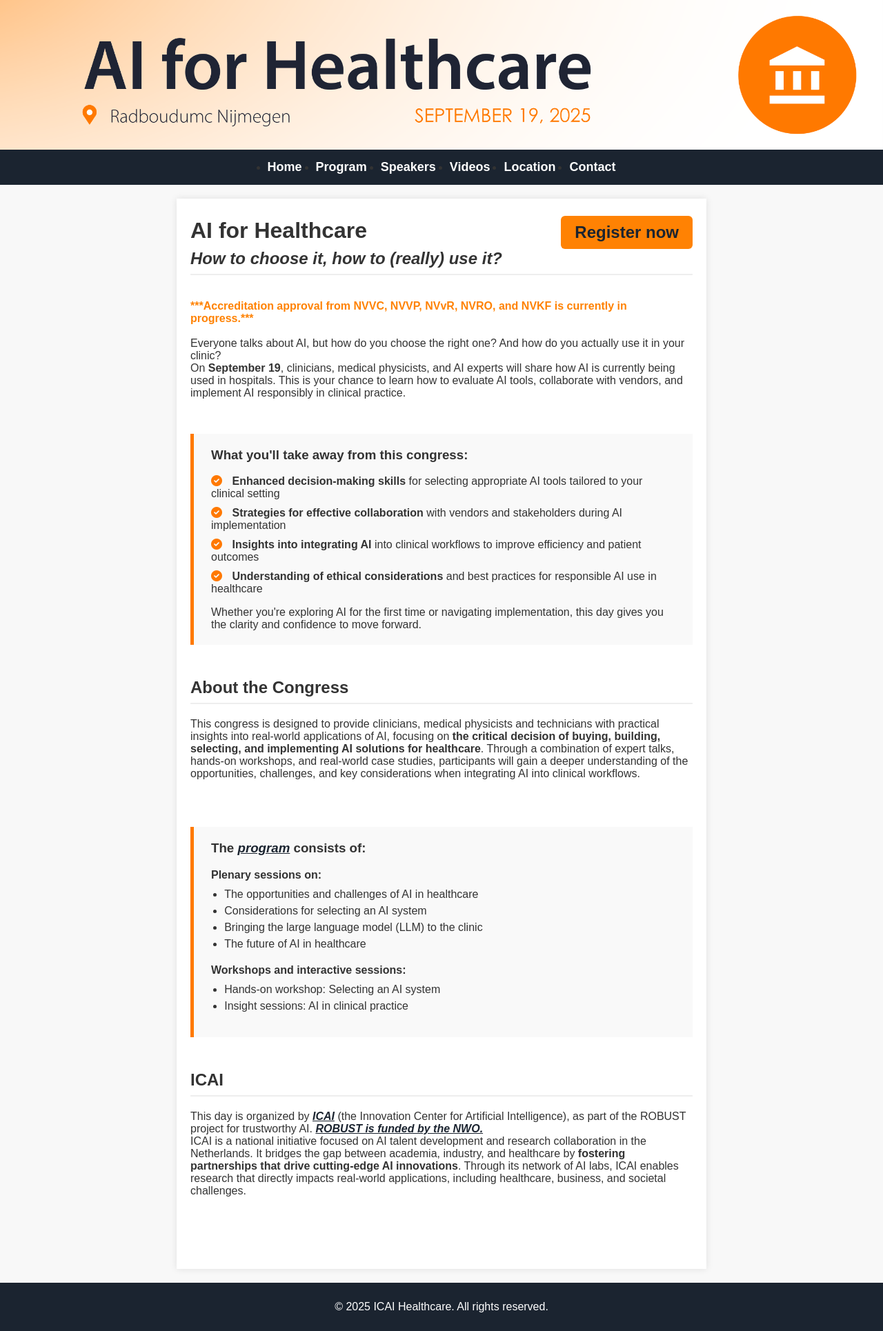
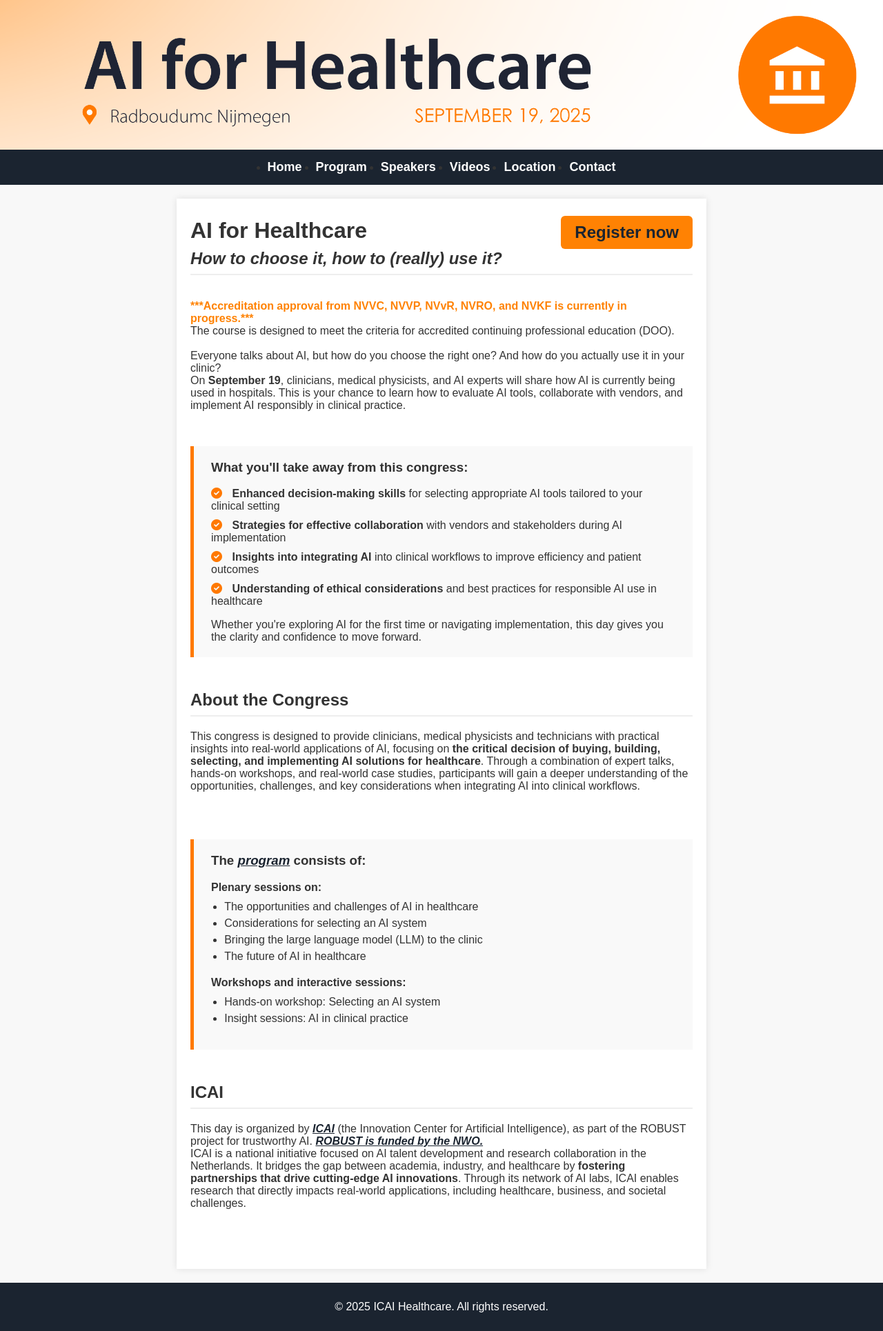
Before and after one commit to marliebesouw/marliebesouw.github.io, a Jekyll site: the page built from index.md, in a window 1280 px wide. Shown: the whole page at 69% size. Built offline with Jekyll 4.4.1, drawn with Linux system fonts in a browser that asks for light colours.

Commit message:
DOO toegevoegd

```diff
--- a/index.md
+++ b/index.md
@@ -24,7 +24,9 @@
 
 <div class="content">
   <p>
-    <strong><span style="color: #FF8203;"> ***Accreditation approval from NVVC, NVVP, NVvR, NVRO, and NVKF is currently in progress.***</span></strong><br><br>
+    <strong><span style="color: #FF8203;"> ***Accreditation approval from NVVC, NVVP, NVvR, NVRO, and NVKF is currently in progress.***</span></strong><br>
+    The course is designed to meet the criteria for accredited continuing professional education (DOO).
+    <br><br>
       Everyone talks about AI, but how do you choose the right one? And how do you actually use it in your clinic? <br>
 
       On <strong>September 19</strong>, clinicians, medical physicists, and AI experts will share how AI is currently being used in hospitals. This is your chance to learn how to evaluate AI tools, collaborate with vendors, and implement AI responsibly in clinical practice.
```
